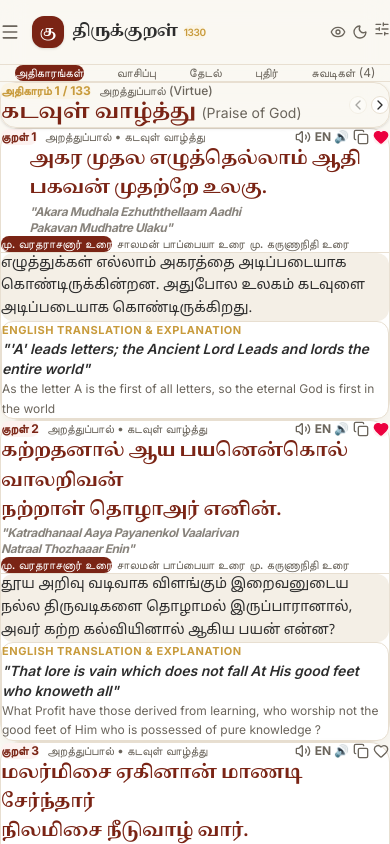
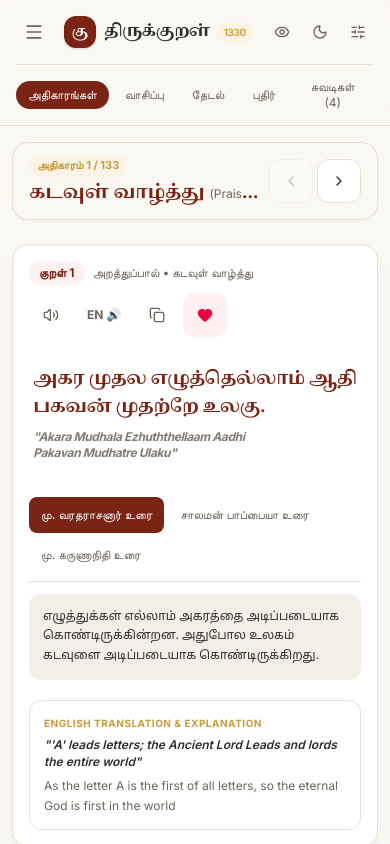
Before and after one commit to gagatech-57/KuralAram, a React (Vite) app: page / in a window 390 px wide. Shown: the top 844 px of the page. Built offline with nearby package versions, Linux system fonts and the light colour scheme.

Commit message:
Optimize full mobile-first responsiveness and touch experience

```diff
--- a/src/components/ChapterBrowser.jsx
+++ b/src/components/ChapterBrowser.jsx
@@ -1,6 +1,6 @@
 import React, { useMemo } from 'react';
 import KuralCard from './KuralCard';
-import { ChevronLeft, ChevronRight, BookOpen, Layers } from 'lucide-react';
+import { ChevronLeft, ChevronRight } from 'lucide-react';
 
 export default function ChapterBrowser({
   dataset,
@@ -33,28 +33,28 @@ export default function ChapterBrowser({
   };
 
   return (
-    <div className="max-w-[900px] mx-auto px-4 sm:px-6 lg:px-8 py-8 space-y-8">
+    <div className="w-full max-w-[900px] mx-auto px-3 sm:px-6 lg:px-8 py-4 sm:py-8 space-y-6 sm:space-y-8 min-w-0">
 
       {/* Sticky Chapter Header while scrolling */}
-      <div className="sticky top-16 z-30 py-4 px-6 rounded-2xl glass-header border border-[var(--border-color)] shadow-sm transition-all flex items-center justify-between">
-        <div>
-          <div className="flex items-center gap-2 text-xs font-inter text-[var(--text-muted)] font-medium">
-            <span className="px-2 py-0.5 rounded-full bg-[var(--brand-accent-light)] text-[var(--brand-accent)] font-bold">
+      <div className="sticky top-[65px] z-20 py-3 px-4 sm:px-6 rounded-2xl glass-header border border-[var(--border-color)] shadow-xs transition-all flex items-center justify-between gap-2">
+        <div className="min-w-0">
+          <div className="flex items-center gap-1.5 text-[11px] sm:text-xs font-inter text-[var(--text-muted)] font-medium">
+            <span className="px-2 py-0.5 rounded-full bg-[var(--brand-accent-light)] text-[var(--brand-accent)] font-bold shrink-0">
               அதிகாரம் {activeChapterInfo.id} / 133
             </span>
-            <span>{activeChapterInfo.paal} ({activeChapterInfo.paalEn})</span>
+            <span className="truncate hidden sm:inline">{activeChapterInfo.paal} ({activeChapterInfo.paalEn})</span>
           </div>
-          <h2 className="text-xl sm:text-2xl font-bold font-tamil-serif text-[var(--brand-primary)] mt-1">
-            {activeChapterInfo.ta} <span className="text-sm font-normal text-[var(--text-muted)] font-inter">({activeChapterInfo.en})</span>
+          <h2 className="text-lg sm:text-2xl font-bold font-tamil-serif text-[var(--brand-primary)] mt-0.5 truncate">
+            {activeChapterInfo.ta} <span className="text-xs sm:text-sm font-normal text-[var(--text-muted)] font-inter">({activeChapterInfo.en})</span>
           </h2>
         </div>
 
         {/* Chapter Prev / Next Quick Buttons */}
-        <div className="flex items-center gap-1">
+        <div className="flex items-center gap-1 shrink-0">
           <button
             onClick={handlePrevChapter}
             disabled={selectedChapterId === 1}
-            className="p-2 rounded-xl border border-[var(--border-color)] bg-[var(--bg-card)] text-[var(--text-main)] disabled:opacity-40 hover:bg-[var(--bg-surface)] transition-all"
+            className="touch-target p-2 rounded-xl border border-[var(--border-color)] bg-[var(--bg-card)] text-[var(--text-main)] disabled:opacity-30 hover:bg-[var(--bg-surface)] transition-all"
             title="Previous Chapter"
           >
             <ChevronLeft className="w-4 h-4" />
@@ -63,7 +63,7 @@ export default function ChapterBrowser({
           <button
             onClick={handleNextChapter}
             disabled={selectedChapterId === 133}
-            className="p-2 rounded-xl border border-[var(--border-color)] bg-[var(--bg-card)] text-[var(--text-main)] disabled:opacity-40 hover:bg-[var(--bg-surface)] transition-all"
+            className="touch-target p-2 rounded-xl border border-[var(--border-color)] bg-[var(--bg-card)] text-[var(--text-main)] disabled:opacity-30 hover:bg-[var(--bg-surface)] transition-all"
             title="Next Chapter"
           >
             <ChevronRight className="w-4 h-4" />
@@ -72,7 +72,7 @@ export default function ChapterBrowser({
       </div>
 
       {/* 10 Kurals List for Active Chapter */}
-      <div className="space-y-8">
+      <div className="space-y-6 sm:space-y-8 w-full min-w-0">
         {activeChapterKurals.map((kural) => (
           <KuralCard
             key={kural.number}
@@ -84,27 +84,29 @@ export default function ChapterBrowser({
         ))}
       </div>
 
-      {/* Bottom Floating/Fixed Navigation between Chapters */}
-      <div className="flex items-center justify-between pt-6 border-t border-[var(--border-color)] font-inter text-xs font-semibold">
+      {/* Bottom Navigation between Chapters */}
+      <div className="flex items-center justify-between pt-6 border-t border-[var(--border-color)] font-inter text-xs font-semibold gap-2">
         <button
           onClick={handlePrevChapter}
           disabled={selectedChapterId === 1}
-          className="flex items-center gap-2 px-4 py-2.5 rounded-xl border border-[var(--border-color)] bg-[var(--bg-card)] text-[var(--text-main)] disabled:opacity-40 hover:bg-[var(--bg-surface)] transition-all shadow-xs"
+          className="touch-target flex items-center gap-1.5 px-3.5 py-2.5 rounded-xl border border-[var(--border-color)] bg-[var(--bg-card)] text-[var(--text-main)] disabled:opacity-30 hover:bg-[var(--bg-surface)] transition-all shadow-xs"
         >
           <ChevronLeft className="w-4 h-4" />
-          <span>முந்தைய அதிகாரம்</span>
+          <span className="hidden sm:inline">முந்தைய அதிகாரம்</span>
+          <span className="sm:hidden">முந்தைய</span>
         </button>
 
-        <span className="text-[var(--text-muted)]">
+        <span className="text-[var(--text-muted)] shrink-0">
           {selectedChapterId} / 133
         </span>
 
         <button
           onClick={handleNextChapter}
           disabled={selectedChapterId === 133}
-          className="flex items-center gap-2 px-4 py-2.5 rounded-xl border border-[var(--border-color)] bg-[var(--bg-card)] text-[var(--text-main)] disabled:opacity-40 hover:bg-[var(--bg-surface)] transition-all shadow-xs"
+          className="touch-target flex items-center gap-1.5 px-3.5 py-2.5 rounded-xl border border-[var(--border-color)] bg-[var(--bg-card)] text-[var(--text-main)] disabled:opacity-30 hover:bg-[var(--bg-surface)] transition-all shadow-xs"
         >
-          <span>அடுத்த அதிகாரம்</span>
+          <span className="hidden sm:inline">அடுத்த அதிகாரம்</span>
+          <span className="sm:hidden">அடுத்த</span>
           <ChevronRight className="w-4 h-4" />
         </button>
       </div>
--- a/src/components/KuralCard.jsx
+++ b/src/components/KuralCard.jsx
@@ -1,5 +1,5 @@
 import React, { useState } from 'react';
-import { Volume2, Bookmark, Copy, Check, Heart, Sparkles, Share2 } from 'lucide-react';
+import { Volume2, Copy, Check, Heart } from 'lucide-react';
 
 export default function KuralCard({
   kural,
@@ -49,36 +49,29 @@ export default function KuralCard({
     setTimeout(() => setAnimateBookmark(false), 400);
   };
 
-  // Dynamic font size calculation (Compact & Elegant reading size)
-  const tamilFontSizeClass = fontSizeMultiplier > 1.2
-    ? 'text-xl sm:text-2xl lg:text-3xl'
-    : fontSizeMultiplier < 0.95
-    ? 'text-base sm:text-lg'
-    : 'text-lg sm:text-xl lg:text-2xl';
-
   return (
-    <article className="card-modern p-6 sm:p-8 space-y-6 my-6 transition-all duration-300">
+    <article className="card-modern p-4 sm:p-6 lg:p-8 space-y-5 my-4 sm:my-6 transition-all duration-300 w-full min-w-0">
 
       {/* Top Bar: Kural Number Badge & Quick Actions */}
-      <div className="flex items-center justify-between">
+      <div className="flex flex-wrap items-center justify-between gap-2">
 
         {/* Kural Badge & Chapter Info */}
-        <div className="flex items-center gap-2">
-          <span className="px-3 py-1 rounded-full text-xs font-bold bg-[var(--brand-primary-light)] text-[var(--brand-primary)] font-inter">
+        <div className="flex items-center gap-2 min-w-0">
+          <span className="px-2.5 py-1 rounded-full text-xs font-bold bg-[var(--brand-primary-light)] text-[var(--brand-primary)] font-inter shrink-0">
             குறள் {kural.number}
           </span>
-          <span className="text-xs font-medium text-[var(--text-muted)] font-inter">
+          <span className="text-xs font-medium text-[var(--text-muted)] font-inter truncate max-w-[200px] sm:max-w-xs">
             {kural.paalTa} • {kural.chapterTa}
           </span>
         </div>
 
-        {/* Action Controls: Audio, Copy, Bookmark */}
-        <div className="flex items-center gap-1">
+        {/* Action Controls: Touch Friendly min 44px targets */}
+        <div className="flex items-center gap-1 shrink-0">
 
           {/* Audio TTS Button */}
           <button
             onClick={() => handleSpeak('ta')}
-            className={`p-2 rounded-xl text-xs font-medium transition-all ${
+            className={`touch-target p-2 rounded-xl text-xs font-medium transition-all ${
               isPlaying
                 ? 'bg-[var(--brand-primary)] text-white shadow-sm'
                 : 'text-[var(--text-muted)] hover:bg-[var(--bg-surface)] hover:text-[var(--text-main)]'
@@ -91,7 +84,7 @@ export default function KuralCard({
           {/* English Audio */}
           <button
             onClick={() => handleSpeak('en')}
-            className="px-2 py-1 rounded-xl text-xs font-bold font-inter text-[var(--text-muted)] hover:bg-[var(--bg-surface)] hover:text-[var(--text-main)] transition-colors"
+            className="touch-target px-2.5 py-1 rounded-xl text-xs font-bold font-inter text-[var(--text-muted)] hover:bg-[var(--bg-surface)] hover:text-[var(--text-main)] transition-colors"
             title="English Audio Speech"
           >
             EN 🔊
@@ -100,7 +93,7 @@ export default function KuralCard({
           {/* Copy Button */}
           <button
             onClick={handleCopy}
-            className="p-2 rounded-xl text-[var(--text-muted)] hover:bg-[var(--bg-surface)] hover:text-[var(--text-main)] transition-colors"
+            className="touch-target p-2 rounded-xl text-[var(--text-muted)] hover:bg-[var(--bg-surface)] hover:text-[var(--text-main)] transition-colors"
             title="நகலெடு (Copy Text)"
           >
             {copied ? <Check className="w-4 h-4 text-emerald-600" /> : <Copy className="w-4 h-4" />}
@@ -109,7 +102,7 @@ export default function KuralCard({
           {/* Bookmark Heart Button */}
           <button
             onClick={handleBookmarkClick}
-            className={`p-2 rounded-xl transition-transform ${
+            className={`touch-target p-2 rounded-xl transition-transform ${
               animateBookmark ? 'animate-pulse-glow' : ''
             } ${
               isBookmarked
@@ -125,18 +118,24 @@ export default function KuralCard({
       </div>
 
       {/* Main Tamil Kural Section (Line 1 & Line 2 Left-Aligned Together) */}
-      <div className="py-4 flex flex-col items-center text-left">
-        <div className="inline-block text-left font-tamil-serif font-bold text-[var(--brand-primary)] tracking-tight">
-          <h2 className={`${tamilFontSizeClass} leading-relaxed`}>
+      <div className="py-2 sm:py-4 flex flex-col items-center text-left w-full min-w-0">
+        <div className="inline-block text-left font-tamil-serif font-bold text-[var(--brand-primary)] tracking-tight max-w-full">
+          <h2
+            className="fluid-kural-text leading-relaxed break-words"
+            style={{ fontSize: `calc(clamp(1.1rem, 3.5vw, 1.85rem) * ${fontSizeMultiplier})` }}
+          >
             {kural.line1}
           </h2>
-          <h2 className={`${tamilFontSizeClass} leading-relaxed`}>
+          <h2
+            className="fluid-kural-text leading-relaxed break-words"
+            style={{ fontSize: `calc(clamp(1.1rem, 3.5vw, 1.85rem) * ${fontSizeMultiplier})` }}
+          >
             {kural.line2}
           </h2>
 
           {/* Transliteration */}
           {(kural.transliteration1 || kural.transliteration2) && (
-            <div className="pt-3 text-xs sm:text-sm italic font-inter text-[var(--text-muted)] opacity-80 text-left">
+            <div className="pt-2 text-xs sm:text-sm italic font-inter text-[var(--text-muted)] opacity-85 text-left break-words">
               <p>"{kural.transliteration1}</p>
               <p>{kural.transliteration2}"</p>
             </div>
@@ -146,10 +145,10 @@ export default function KuralCard({
 
       {/* Tamil Explanation Tabs & Content */}
       <div className="space-y-3 pt-2">
-        <div className="flex items-center gap-1 border-b border-[var(--border-color)] pb-2 overflow-x-auto text-xs font-inter">
+        <div className="flex flex-wrap items-center gap-1 border-b border-[var(--border-color)] pb-2 text-xs font-inter">
           <button
             onClick={() => setActiveTab('muva')}
-            className={`px-3 py-1 rounded-lg transition-colors font-medium ${
+            className={`px-3 py-1.5 rounded-lg transition-colors font-medium min-h-[36px] ${
               activeTab === 'muva'
                 ? 'bg-[var(--brand-primary)] text-white font-bold'
                 : 'text-[var(--text-muted)] hover:bg-[var(--bg-surface)]'
@@ -160,7 +159,7 @@ export default function KuralCard({
 
           <button
             onClick={() => setActiveTab('sp')}
-            className={`px-3 py-1 rounded-lg transition-colors font-medium ${
+            className={`px-3 py-1.5 rounded-lg transition-colors font-medium min-h-[36px] ${
               activeTab === 'sp'
                 ? 'bg-[var(--brand-primary)] text-white font-bold'
                 : 'text-[var(--text-muted)] hover:bg-[var(--bg-surface)]'
@@ -172,7 +171,7 @@ export default function KuralCard({
           {kural.explanationKalaignar && (
             <button
               onClick={() => setActiveTab('mk')}
-              className={`px-3 py-1 rounded-lg transition-colors font-medium ${
+              className={`px-3 py-1.5 rounded-lg transition-colors font-medium min-h-[36px] ${
                 activeTab === 'mk'
                   ? 'bg-[var(--brand-primary)] text-white font-bold'
                   : 'text-[var(--text-muted)] hover:bg-[var(--bg-surface)]'
@@ -184,7 +183,7 @@ export default function KuralCard({
         </div>
 
         {/* Clean Paragraph Tamil Explanation */}
-        <div className="p-4 rounded-xl bg-[var(--bg-surface)] text-sm sm:text-base font-tamil-sans text-[var(--text-main)] leading-relaxed">
+        <div className="p-3.5 sm:p-4 rounded-xl bg-[var(--bg-surface)] text-xs sm:text-sm lg:text-base font-tamil-sans text-[var(--text-main)] leading-relaxed">
           {activeTab === 'muva' && kural.explanationMuVa}
           {activeTab === 'sp' && kural.explanationSalomon}
           {activeTab === 'mk' && kural.explanationKalaignar}
@@ -192,11 +191,11 @@ export default function KuralCard({
       </div>
 
       {/* English Meaning Separate Card */}
-      <div className="p-4 rounded-xl border border-[var(--border-color)] bg-[var(--bg-card)] space-y-1.5 font-inter">
-        <span className="text-[11px] font-bold text-[var(--brand-accent)] uppercase tracking-wider block">
+      <div className="p-3.5 sm:p-4 rounded-xl border border-[var(--border-color)] bg-[var(--bg-card)] space-y-1.5 font-inter">
+        <span className="text-[10px] sm:text-[11px] font-bold text-[var(--brand-accent)] uppercase tracking-wider block">
           English Translation & Explanation
         </span>
-        <p className="text-sm font-semibold text-[var(--text-main)] italic">
+        <p className="text-xs sm:text-sm font-semibold text-[var(--text-main)] italic leading-snug">
           "{kural.translation}"
         </p>
         <p className="text-xs text-[var(--text-muted)] leading-relaxed">
--- a/src/index.css
+++ b/src/index.css
@@ -23,7 +23,6 @@
     --brand-accent: #C89B3C;
     --brand-accent-light: #FBF4E4;
 
-    --kural-size-multiplier: 1;
     --shadow-soft: 0 10px 30px -5px rgba(0, 0, 0, 0.04), 0 4px 12px -2px rgba(0, 0, 0, 0.025);
     --shadow-hover: 0 20px 40px -10px rgba(122, 36, 21, 0.08), 0 8px 16px -4px rgba(0, 0, 0, 0.04);
   }
@@ -51,10 +50,10 @@
   }
 }
 
-* {
-  box-sizing: border-box;
-  margin: 0;
-  padding: 0;
+html, body {
+  overflow-x: hidden;
+  max-width: 100vw;
+  width: 100%;
 }
 
 body {
@@ -63,8 +62,10 @@ body {
   font-family: var(--font-inter);
   line-height: 1.6;
   min-height: 100vh;
+  min-height: 100dvh;
   transition: background-color 0.3s ease, color 0.3s ease;
   -webkit-font-smoothing: antialiased;
+  -webkit-tap-highlight-color: transparent;
 }
 
 /* Custom Fonts Helper Classes */
@@ -82,20 +83,29 @@ body {
 
 /* Glassmorphism Header */
 .glass-header {
-  background-color: rgba(250, 248, 242, 0.85);
+  background-color: rgba(250, 248, 242, 0.88);
   backdrop-filter: blur(12px);
   -webkit-backdrop-filter: blur(12px);
 }
 
 .dark .glass-header {
-  background-color: rgba(20, 18, 16, 0.85);
+  background-color: rgba(20, 18, 16, 0.88);
+}
+
+/* Touch Friendly Target Utility */
+.touch-target {
+  min-height: 44px;
+  min-width: 44px;
+  display: inline-flex;
+  align-items: center;
+  justify-content: center;
 }
 
 /* Card Styling */
 .card-modern {
   background-color: var(--bg-card);
   border: 1px solid var(--border-color);
-  border-radius: 20px;
+  border-radius: clamp(16px, 3vw, 24px);
   box-shadow: var(--shadow-soft);
   transition: all 0.3s cubic-bezier(0.16, 1, 0.3, 1);
 }
@@ -108,17 +118,20 @@ body {
 /* Pill Button Styling */
 .btn-pill {
   border-radius: 9999px;
-  padding: 0.45rem 1rem;
-  font-size: 0.85rem;
+  padding: 0.5rem 1rem;
+  font-size: clamp(0.75rem, 2vw, 0.875rem);
   font-weight: 500;
   display: inline-flex;
   align-items: center;
+  justify-content: center;
   gap: 0.4rem;
+  min-height: 40px;
   transition: all 0.2s cubic-bezier(0.16, 1, 0.3, 1);
   background-color: transparent;
   color: var(--text-muted);
   border: 1px solid transparent;
   cursor: pointer;
+  white-space: nowrap;
 }
 
 .btn-pill:hover {
@@ -132,10 +145,16 @@ body {
   box-shadow: 0 4px 12px rgba(122, 36, 21, 0.2);
 }
 
+/* Fluid Typography for Tamil Kural Lines */
+.fluid-kural-text {
+  font-size: clamp(1.1rem, 3.8vw, 2.15rem);
+  line-height: 1.6;
+}
+
 /* Slim Minimal Scrollbar */
 ::-webkit-scrollbar {
-  width: 6px;
-  height: 6px;
+  width: 5px;
+  height: 5px;
 }
 
 ::-webkit-scrollbar-track {
@@ -153,12 +172,12 @@ body {
 
 /* Animation utilities */
 @keyframes fadeIn {
-  from { opacity: 0; transform: translateY(8px); }
+  from { opacity: 0; transform: translateY(6px); }
   to { opacity: 1; transform: translateY(0); }
 }
 
 .animate-fade-in {
-  animation: fadeIn 0.35s cubic-bezier(0.16, 1, 0.3, 1) forwards;
+  animation: fadeIn 0.3s cubic-bezier(0.16, 1, 0.3, 1) forwards;
 }
 
 @keyframes pulseGlow {
@@ -167,5 +186,5 @@ body {
 }
 
 .animate-pulse-glow {
-  animation: pulseGlow 0.4s cubic-bezier(0.16, 1, 0.3, 1);
+  animation: pulseGlow 0.35s cubic-bezier(0.16, 1, 0.3, 1);
 }
```
Also changed, not shown: src/components/SidebarDrawer.jsx (+27 -27 lines).
